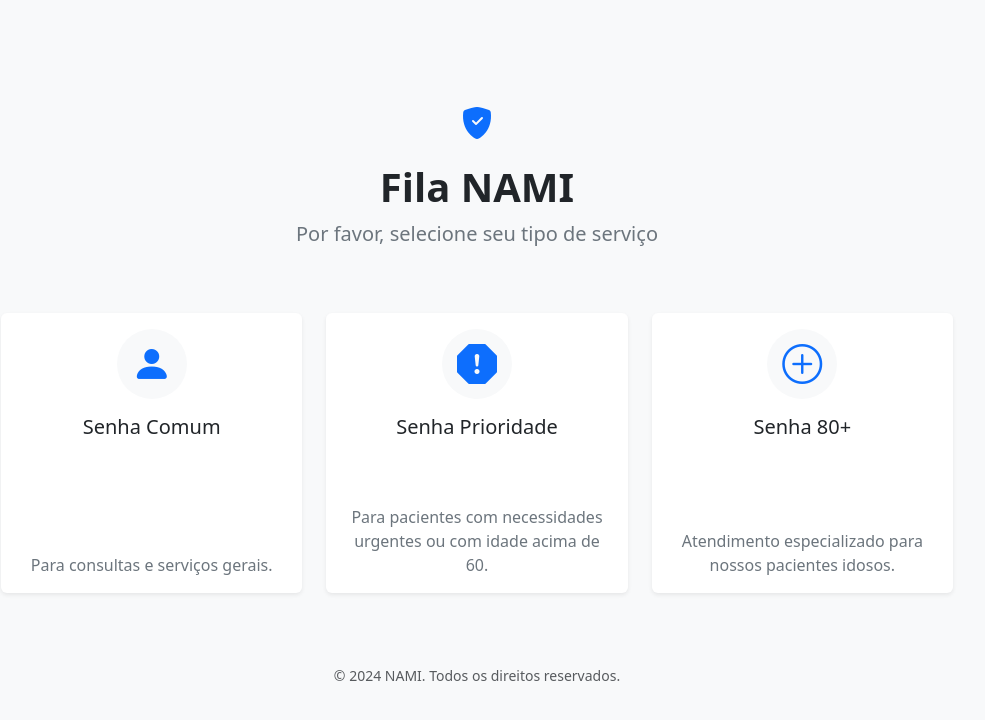
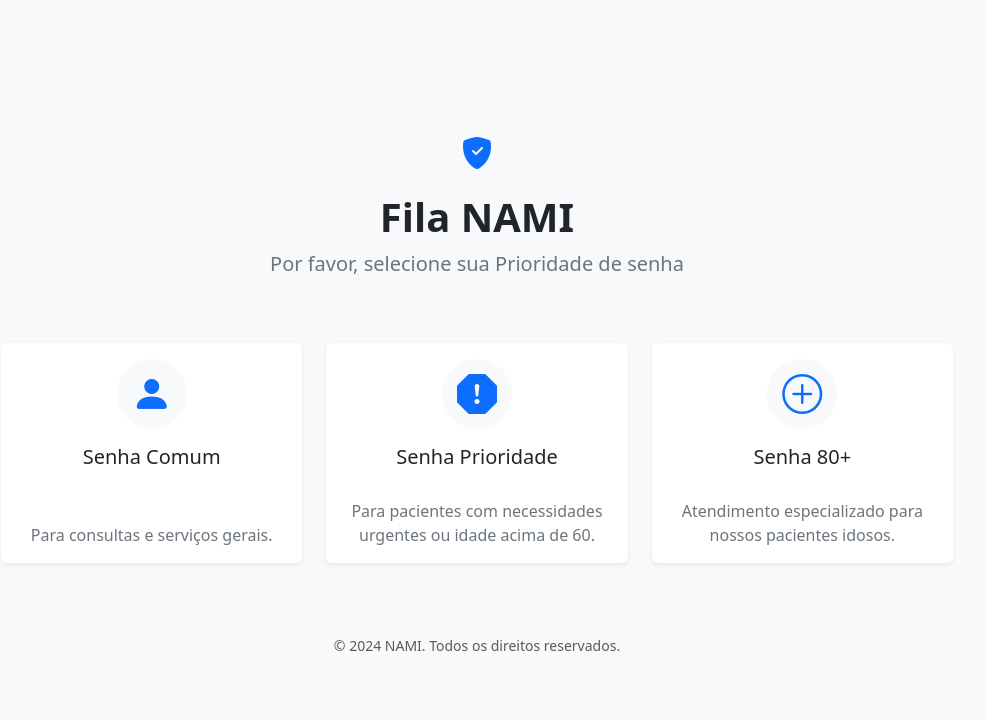
Before and after one commit to LuizGup/FilaNami, a React app in the folder frontend/: page /toten in a window 1280 px wide. Shown: the top 720 px of the page, without its empty margins (35-1020 px from the left). Built offline with nearby package versions, Linux system fonts and the light colour scheme; the HTML template or start-up script is replaced by a standard one.

Commit message:
VEJA_A_MUDANCA_DO_REACT

```diff
--- a/frontend/src/components/SelectSector.jsx
+++ b/frontend/src/components/SelectSector.jsx
@@ -1,60 +1,29 @@
-import React from 'react';
-import { useNavigate } from 'react-router-dom'; // Para a funcionalidade do botão de voltar
+// SelectSector.jsx
+import { useNavigate } from 'react-router-dom';
+// 💡 IMPORTAÇÃO DO COMPONENTE REUTILIZÁVEL
+import ServiceCard from './ServiceCard';
 
-// =========================================================
-// Componente ServiceCard (Aninhado para este exemplo)
-// RECOMENDAÇÃO: Em um projeto real, mova este ServiceCard para um arquivo separado
-// (ex: 'src/components/ServiceCard.jsx') e importe-o.
-// =========================================================
-const ServiceCard = ({ icon, title, description, isPriority, onClick }) => {
-  // Classes customizadas para o card (sempre neutro, como pedido)
-  const cardClasses = `card text-center h-100 shadow-sm border-0`;
-  const titleClasses = 'text-dark';
-  const descriptionClasses = 'text-secondary';
-  const iconWrapperClasses = `rounded-circle d-inline-flex align-items-center justify-content-center p-3 mb-3 mx-auto bg-light`;
-
-  return (
-    <div className="col-12 col-md-4 mb-4">
-      <div className={cardClasses} style={{ minHeight: '200px', cursor: 'pointer' }} onClick={onClick}>
-        <div className="card-body d-flex flex-column justify-content-between">
-          <div>
-            <div className={iconWrapperClasses} style={{ width: '70px', height: '70px' }}>
-              {icon}
-            </div>
-            <h3 className={`card-title ${titleClasses} fs-5`}>{title}</h3>
-          </div>
-          <p className={`card-text ${descriptionClasses} mt-2`}>{description}</p>
-        </div>
-      </div>
-    </div>
-  );
-};
-// =========================================================
-
-
-// Ícone para o Cartão de Setor
+// Ícone (Definido uma única vez)
 const ICON_SECTOR = <i className="bi bi-hospital fs-1 text-primary"></i>;
 
 const SelectSector = () => {
     const navigate = useNavigate();
 
     const handleSectorSelection = (sectorTitle) => {
-        // Esta função deve continuar gerando a senha ou fazendo a lógica do setor.
-        // Se você não quer que a seleção de setor navegue para '/toten', mantenha a lógica original.
         console.log(`Setor escolhido: ${sectorTitle}. Iniciando geração de senha...`);
-        // navigate('/senha-gerada'); // Ou outra rota de confirmação
+        // Lógica final para geração de senha
+        // Exemplo: navigate('/ticket/gerado');
     };
 
     const handleGoBack = () => {
-        // 🚨 MUDANÇA AQUI: O botão de voltar agora navega diretamente para /toten
+        // Volta para a tela de seleção de serviço (o '/toten' do seu código anterior)
         navigate('/toten');
     };
-
 
     return (
         <div className="container-fluid bg-light min-vh-100 d-flex flex-column justify-content-center align-items-center p-4">
 
-            {/* Ícone de Voltar (Return) */}
+            {/* Botão de Voltar */}
             <div className="position-absolute top-0 start-0 p-4">
                 <i
                     className="bi bi-arrow-left-short fs-1 text-dark"
@@ -63,24 +32,23 @@ const SelectSector = () => {
                 ></i>
             </div>
 
-            {/* Cabeçalho Fixo (Fila NAMI e Escudo) - Renderizado APENAS UMA VEZ */}
+            {/* Cabeçalho */}
             <div className="text-center mb-5 mt-5">
                 <div className="mb-3">
                     <i className="bi bi-shield-fill-check text-primary fs-2"></i>
                 </div>
 
                 <h1 className="display-6 fw-bold text-dark">Fila NAMI</h1>
-                <p className="lead text-secondary">Por favor, selecione seu tipo de serviço</p>
+                <p className="lead text-secondary">Por favor, selecione o **setor de destino**</p>
             </div>
 
             {/* Cartão "Retirar Sangue" */}
             <div className="row justify-content-center w-100" style={{ maxWidth: '1000px' }}>
                 <ServiceCard
                     icon={ICON_SECTOR}
-                    title="Retirar Sangue"
-                    description="" // Descrição vazia para o visual da imagem
-                    isPriority={false} // Garante o estilo padrão (branco)
-                    onClick={() => handleSectorSelection('Retirar Sangue')}
+                    title="Coleta de Sangue"
+                    description="Dirija-se à área de coleta para exames laboratoriais."
+                    onClick={() => handleSectorSelection('Coleta de Sangue')}
                 />
             </div>
 
--- a/frontend/src/components/SelectService.jsx
+++ b/frontend/src/components/SelectService.jsx
@@ -1,55 +1,21 @@
-import React from 'react';
-import { useNavigate } from 'react-router-dom'; // 🚨 1. IMPORTAR O useNavigate
 
-// Os ícones não precisam mudar de cor aqui, pois o fundo do card será neutro.
-const ICON_COMMON = <i className="bi bi-person-fill fs-1 text-primary"></i>; // Ícone Padrão
-const ICON_PRIORITY = <i className="bi bi-exclamation-octagon-fill fs-1 text-primary"></i>; // Ícone Padrão
-const ICON_80PLUS = <i className="bi bi-plus-circle fs-1 text-primary"></i>; // Ícone Padrão
+import { useNavigate } from 'react-router-dom';
+// 💡 IMPORTAÇÃO DO COMPONENTE REUTILIZÁVEL
+import ServiceCard from './ServiceCard';
 
-// Componente para um único cartão de serviço
-const ServiceCard = ({ icon, title, description, isPriority, onClick, iconClass, iconBgClass }) => {
-
-  // === MODIFICAÇÃO CHAVE: Usar SEMPRE as classes neutras/padrão ===
-  // O valor de `isPriority` é ignorado aqui para garantir a cor consistente.
-
-  // Classes Padrão (Neutras)
-  const cardClasses = `card text-center h-100 shadow-sm border-0`; // Retirado o 'bg-info'
-  const titleClasses = 'text-dark'; // Título sempre escuro
-  const descriptionClasses = 'text-secondary'; // Descrição sempre secundária
-  const iconWrapperClasses = 'rounded-circle d-inline-flex align-items-center justify-content-center p-3 mb-3 mx-auto bg-light'; // Fundo do ícone sempre claro
-
-  // Não é necessário clonar o elemento do ícone se o fundo do cartão não for azul/ciano
-  const finalIcon = icon;
-
-  return (
-    <div className="col-12 col-md-4 mb-4">
-      <div className={cardClasses} style={{ minHeight: '280px', cursor: 'pointer' }} onClick={onClick}>
-        <div className="card-body d-flex flex-column justify-content-between">
-          <div>
-            <div className={iconWrapperClasses} style={{ width: '70px', height: '70px' }}>
-              {finalIcon}
-            </div>
-            <h3 className={`card-title ${titleClasses} fs-5`}>{title}</h3>
-          </div>
-          <p className={`card-text ${descriptionClasses} mt-2`}>{description}</p>
-        </div>
-      </div>
-    </div>
-  );
-};
+// Ícones (Definidos uma única vez)
+const ICON_COMMON = <i className="bi bi-person-fill fs-1 text-primary"></i>;
+const ICON_PRIORITY = <i className="bi bi-exclamation-octagon-fill fs-1 text-primary"></i>;
+const ICON_80PLUS = <i className="bi bi-plus-circle fs-1 text-primary"></i>;
 
 const SelectService = () => {
-    // 🚨 2. INICIALIZAR O useNavigate
     const navigate = useNavigate();
 
-    // ... (handleSelection e o resto do código)
     const handleSelection = (serviceType) => {
-        // Lógica de navegação ou estado aqui
-
-        // 🚨 MUDANÇA AQUI: Navega para a rota /sector
+        console.log(`Serviço selecionado: ${serviceType}. Redirecionando para o setor.`);
+        // Passa o tipo de serviço no state ou query param se necessário,
+        // mas para o fluxo atual, só navega.
         navigate('/sector');
-
-        console.log(`Serviço selecionado: ${serviceType}`);
     };
 
     return (
@@ -60,7 +26,7 @@ const SelectService = () => {
                 </div>
 
                 <h1 className="display-6 fw-bold text-dark">Fila NAMI</h1>
-        <p className="lead text-secondary">Por favor, selecione seu tipo de serviço</p>
+                <p className="lead text-secondary">Por favor, selecione sua Prioridade de senha </p>
             </div>
 
             <div className="row justify-content-center w-100" style={{ maxWidth: '1000px' }}>
@@ -73,12 +39,11 @@ const SelectService = () => {
                     onClick={() => handleSelection('Comum')}
                 />
 
-        {/* Cartão 2: Senha Prioridade (Agora com cor padrão) */}
+                {/* Cartão 2: Senha Prioridade */}
                 <ServiceCard
                     icon={ICON_PRIORITY}
                     title="Senha Prioridade"
-          description="Para pacientes com necessidades urgentes ou com idade acima de 60."
-          isPriority={true} // O isPriority agora é ignorado no visual, mas mantido na estrutura
+                    description="Para pacientes com necessidades urgentes ou idade acima de 60."
                     onClick={() => handleSelection('Prioridade')}
                 />
 
--- /dev/null
+++ b/frontend/src/components/ServiceCard.jsx
@@ -0,0 +1,44 @@
+// ServiceCard.jsx
+
+
+/**
+ * @param {object} props
+ * @param {JSX.Element} props.icon - O ícone do cartão.
+ * @param {string} props.title - O título do serviço.
+ * @param {string} props.description - A descrição do serviço.
+ * @param {function} props.onClick - Função chamada ao clicar no cartão.
+ * @returns {JSX.Element} Um cartão de serviço estilizado.
+ */
+const ServiceCard = ({ icon, title, description, onClick }) => {
+    // Classes Padrão (Neutras) - Garante que o estilo seja consistente
+    const cardClasses = `card text-center h-100 shadow-sm border-0 transition-shadow hover-shadow`;
+    const titleClasses = 'text-dark';
+    const descriptionClasses = 'text-secondary';
+    const iconWrapperClasses = 'rounded-circle d-inline-flex align-items-center justify-content-center p-3 mb-3 mx-auto bg-light';
+
+    return (
+        <div className="col-12 col-sm-6 col-md-4 mb-4">
+            <div
+                className={cardClasses}
+                style={{ minHeight: '220px', cursor: 'pointer', transition: 'box-shadow 0.3s' }}
+                onClick={onClick}
+                // Adicionando efeitos visuais no hover (simulação de classes Bootstrap não-padrão)
+                onMouseEnter={e => e.currentTarget.style.boxShadow = '0 .5rem 1rem rgba(0,0,0,.15)'}
+                onMouseLeave={e => e.currentTarget.style.boxShadow = '0 .125rem .25rem rgba(0,0,0,.075)'}
+            >
+                <div className="card-body d-flex flex-column justify-content-between">
+                    <div>
+                        <div className={iconWrapperClasses} style={{ width: '70px', height: '70px' }}>
+                            {icon}
+                        </div>
+                        <h3 className={`card-title ${titleClasses} fs-5`}>{title}</h3>
+                    </div>
+                    {/* Renderiza a descrição apenas se houver uma */}
+                    {description && <p className={`card-text ${descriptionClasses} mt-2`}>{description}</p>}
+                </div>
+            </div>
+        </div>
+    );
+};
+
+export default ServiceCard;
```
Lines whose indentation alone changed are shown as unchanged.
